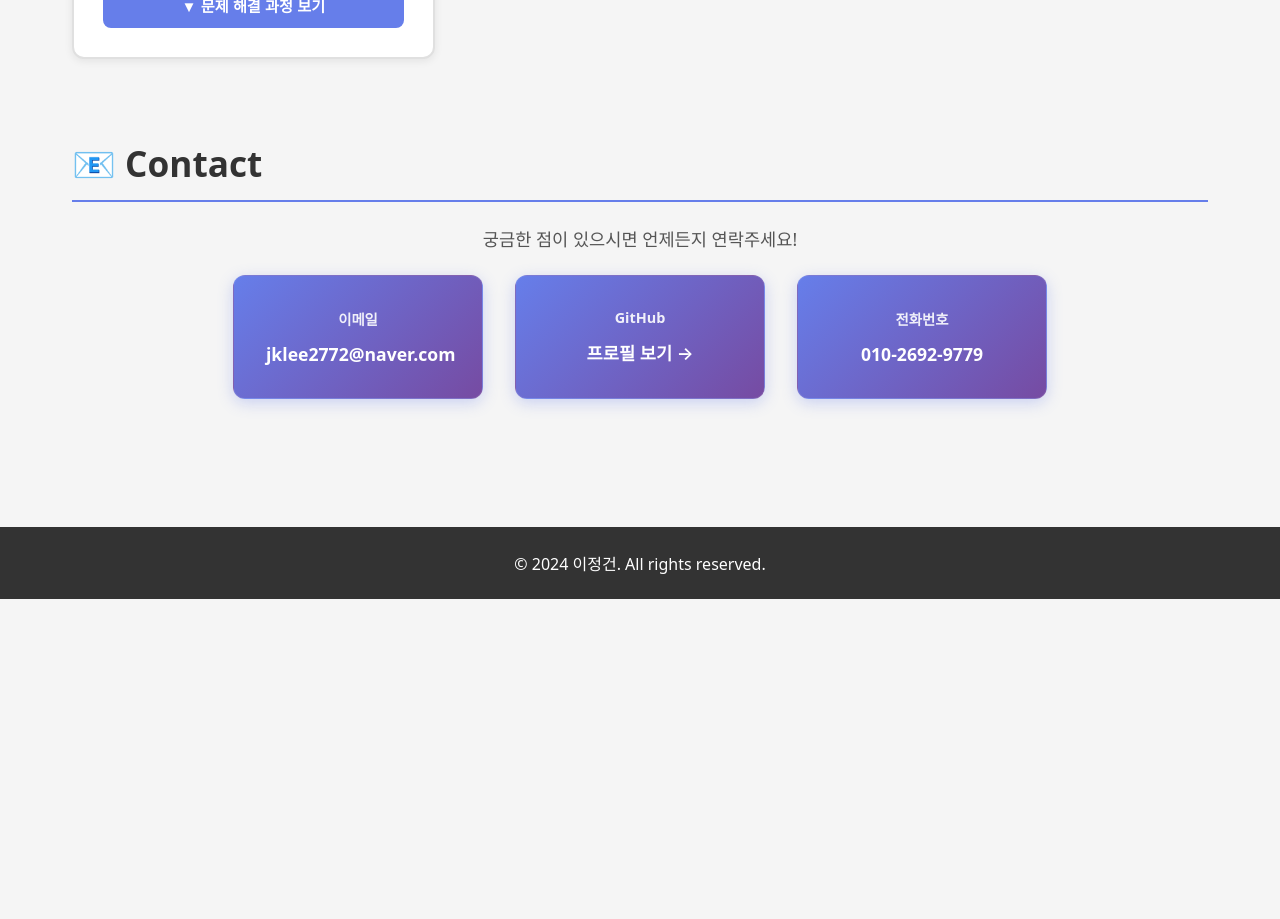
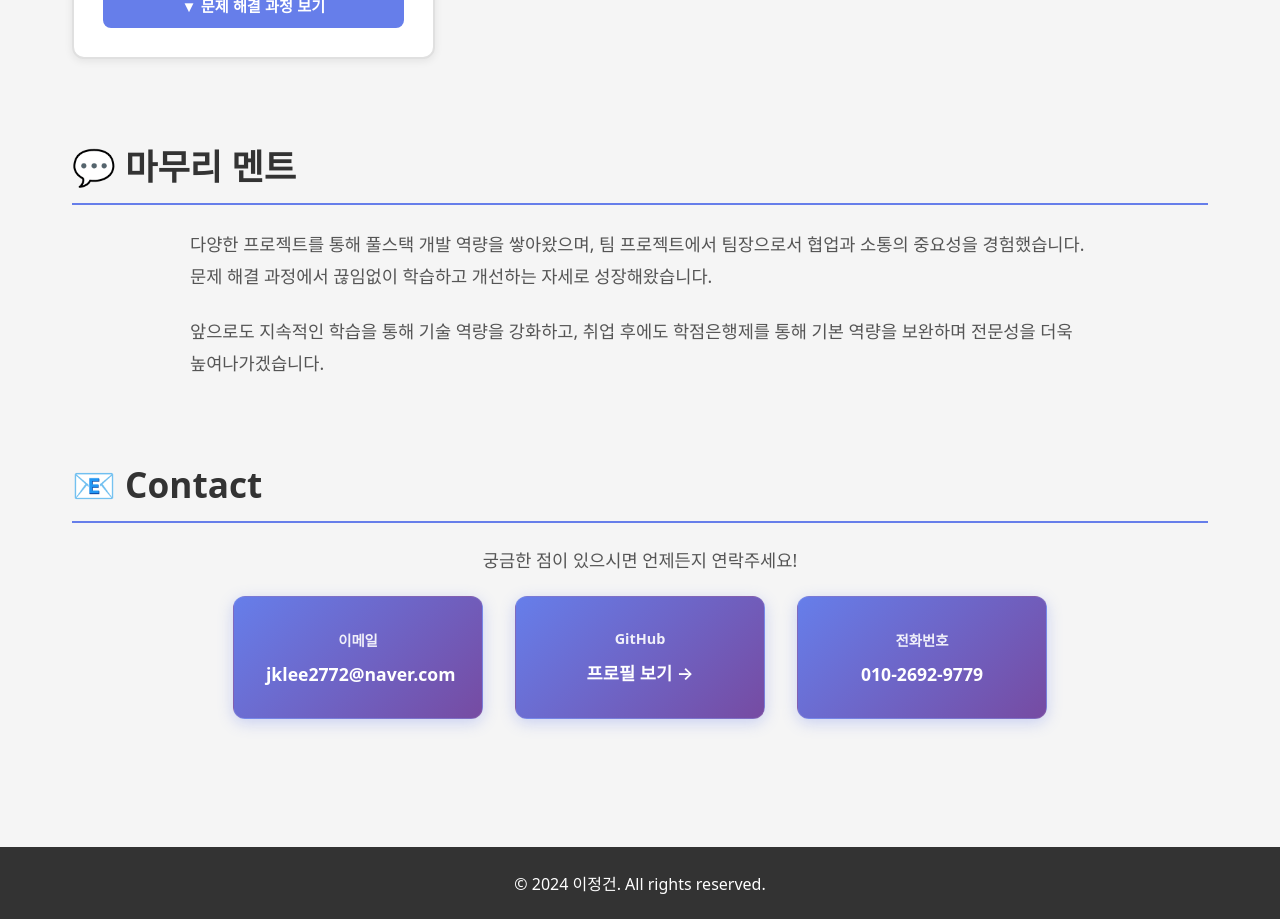
Before and after one commit to jglee2772/JGLeePPT, a React (Vite) app in the folder my-react-app/: page / in a window 1280 px wide. Shown: the part 2500-3419 px from the top of the page. Before the commit the page ends 3099 px from the top, so only its background shows below. Built offline with nearby package versions, Linux system fonts and the light colour scheme.

Commit message:
last update 11241141

```diff
--- a/my-react-app/src/App.css
+++ b/my-react-app/src/App.css
@@ -98,6 +98,24 @@
 .header .about-content p {
   color: white;
   text-shadow: 1px 1px 2px rgba(0, 0, 0, 0.3);
+}
+
+/* 마무리 한마디 섹션 */
+.closing-content {
+  max-width: 900px;
+  margin: 0 auto;
+  text-align: left;
+}
+
+.closing-content p {
+  font-size: 1.1rem;
+  line-height: 1.8;
+  color: #555;
+  margin-bottom: 1.5rem;
+}
+
+.closing-content p:last-child {
+  margin-bottom: 0;
 }
 
 /* 스킬 섹션 */
--- a/my-react-app/src/App.jsx
+++ b/my-react-app/src/App.jsx
@@ -371,6 +371,21 @@ function App() {
           </div>
         </section>
 
+        <section id="lastc" className="section">
+          <h2>💬 마무리 멘트</h2>
+          <div className="closing-content">
+            <p>
+              다양한 프로젝트를 통해 풀스택 개발 역량을 쌓아왔으며, 팀 프로젝트에서 팀장으로서
+              협업과 소통의 중요성을 경험했습니다. 문제 해결 과정에서 끊임없이 학습하고 개선하는 자세로
+              성장해왔습니다.
+            </p>
+            <p>
+              앞으로도 지속적인 학습을 통해 기술 역량을 강화하고, 취업 후에도 학점은행제를 통해
+              기본 역량을 보완하며 전문성을 더욱 높여나가겠습니다.
+            </p>
+          </div>
+        </section>
+
         {/* 연락처 섹션 */}
         <section id="contact" className="section">
           <h2>📧 Contact</h2>
```
